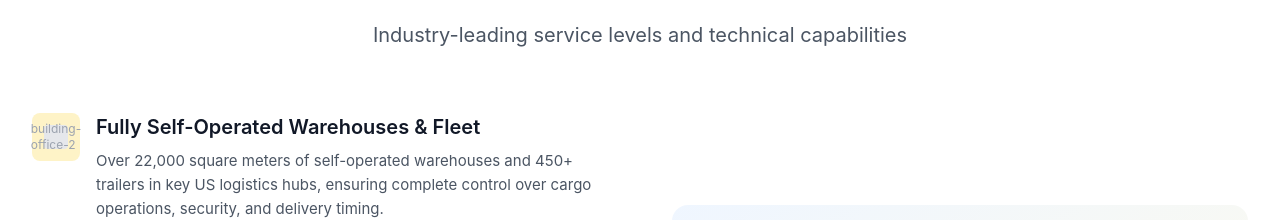
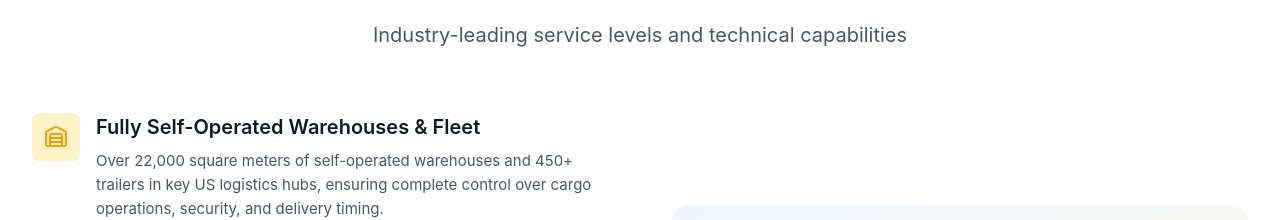
Before and after one commit to ShallowHawk/genable-group, a Vue app: page /services in a window 1280 px wide. Shown: the part 2628-2848 px from the top of the page. Built offline with nearby package versions, Linux system fonts and the light colour scheme; a web font is replaced by a local one.

Commit message:
更新服务页面图标：将自营优势的图标从'building-office-2'更改为'warehouse'，以提升图标的准确性和一致性。

```diff
--- a/src/views/ServicesView.vue
+++ b/src/views/ServicesView.vue
@@ -520,7 +520,7 @@ const advantages = computed(() => [
   {
     title: getText('selfOperatedAdvantage'),
     description: getText('selfOperatedDesc'),
-    icon: 'building-office-2',
+    icon: 'warehouse',
   },
   {
     title: getText('endToEndAdvantage'),
```
